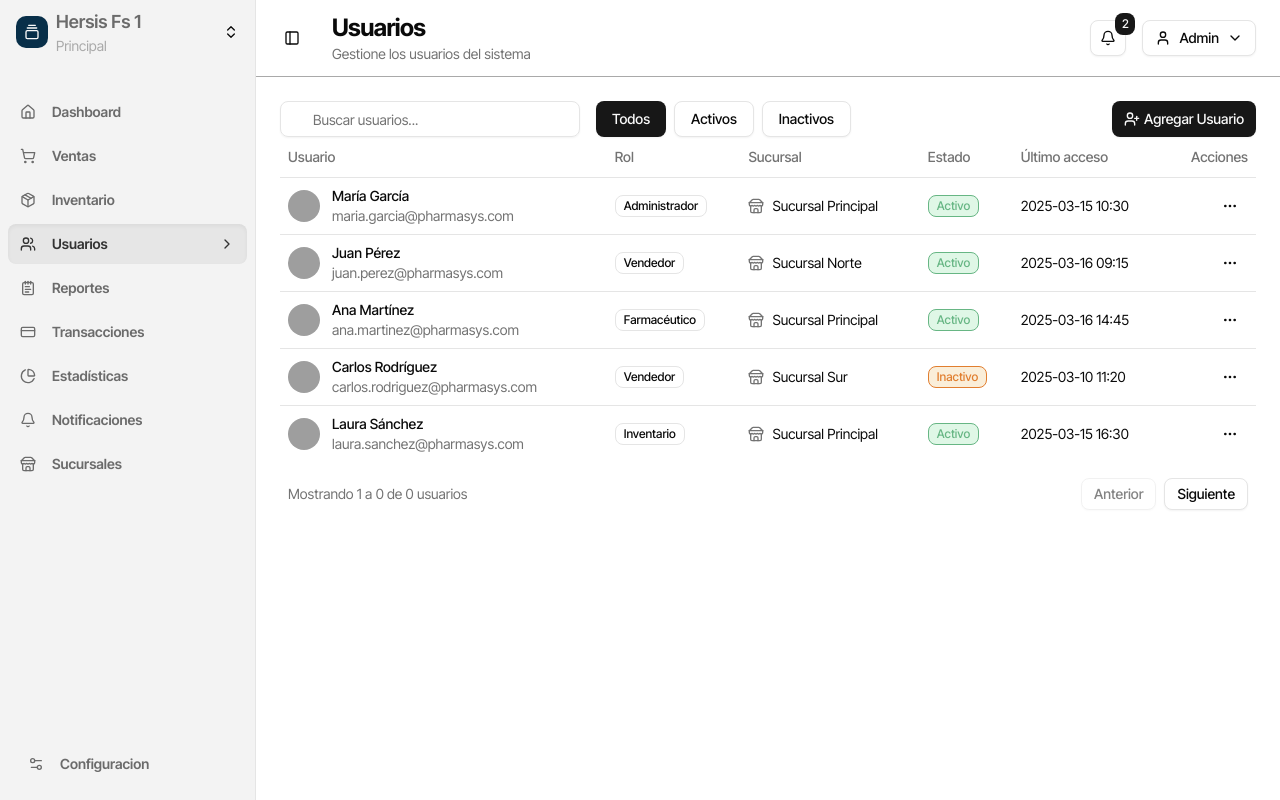
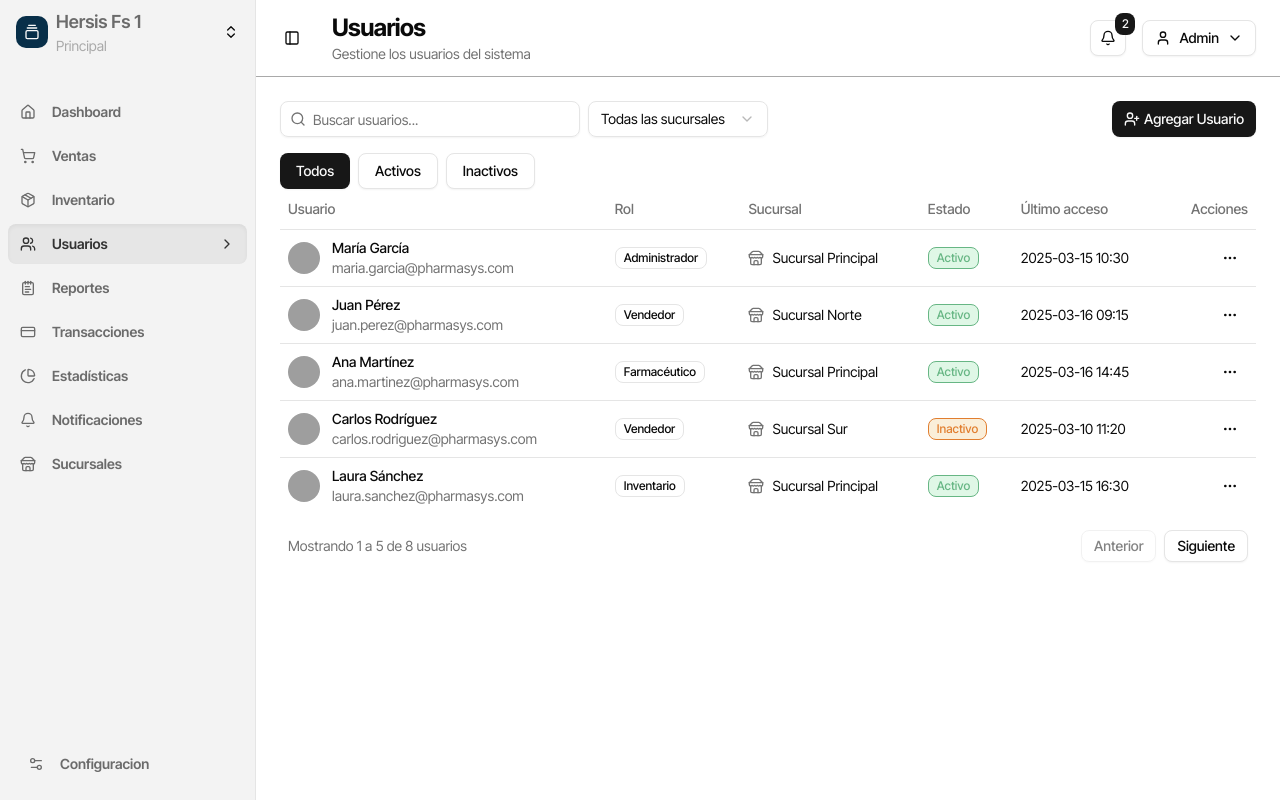
Before and after one commit to Bricret/hersis_fs_web, a Next.js app: page /users in a window 1280 px wide. Built offline with nearby package versions, Linux system fonts and the light colour scheme; grey boxes are pictures that could not be loaded.

Commit message:
add: implementar selección de sucursal en los filtros de usuarios, actualizar lógica de filtrado y manejar cambios en la sucursal seleccionada

```diff
--- a/app/(general)/users/page.tsx
+++ b/app/(general)/users/page.tsx
@@ -18,6 +18,8 @@ export default function UsersPage() {
     setSearchTerm,
     selectedTab,
     setSelectedTab,
+    selectedSucursal,
+    setSelectedSucursal,
   } = useUsers();
 
   const { handleToggleStatus, handleDeleteUser, handleResetPassword } =
@@ -34,6 +36,8 @@ export default function UsersPage() {
             onSearchChange={setSearchTerm}
             selectedTab={selectedTab}
             onTabChange={setSelectedTab}
+            selectedSucursal={selectedSucursal}
+            onSucursalChange={setSelectedSucursal}
           />
 
           <UserTable
--- a/presentation/components/users/UserFilters.tsx
+++ b/presentation/components/users/UserFilters.tsx
@@ -2,24 +2,43 @@ import { Search } from "lucide-react";
 import { Button } from "../ui/button";
 import { Input } from "../ui/input";
 import { NewUserDialog } from "./NewUserDialog";
+import {
+  Select,
+  SelectContent,
+  SelectItem,
+  SelectTrigger,
+  SelectValue,
+} from "../ui/select";
 
 interface UserFiltersProps {
   searchTerm: string;
   onSearchChange: (value: string) => void;
   selectedTab: string;
   onTabChange: (tab: string) => void;
+  selectedSucursal: string;
+  onSucursalChange: (sucursal: string) => void;
 }
+
+const sucursales = [
+  "todas",
+  "Sucursal Principal",
+  "Sucursal Norte",
+  "Sucursal Sur",
+];
 
 export function UserFilters({
   searchTerm,
   onSearchChange,
   selectedTab,
   onTabChange,
+  selectedSucursal,
+  onSucursalChange,
 }: UserFiltersProps) {
   return (
     <div className="flex flex-col gap-4">
       <div className="flex items-center justify-between gap-4">
-        <div className="flex gap-2relative">
+        <div className="flex gap-2 items-center">
+          <div className="relative">
             <Search className="absolute left-2.5 top-2.5 h-4 w-4 text-muted-foreground" />
             <Input
               type="search"
@@ -28,7 +47,25 @@ export function UserFilters({
               value={searchTerm}
               onChange={(e) => onSearchChange(e.target.value)}
             />
-          <div className="flex gap-2 ml-4">
+          </div>
+
+          <Select value={selectedSucursal} onValueChange={onSucursalChange}>
+            <SelectTrigger className="w-[180px]">
+              <SelectValue placeholder="Seleccionar sucursal" />
+            </SelectTrigger>
+            <SelectContent>
+              {sucursales.map((sucursal) => (
+                <SelectItem key={sucursal} value={sucursal}>
+                  {sucursal === "todas" ? "Todas las sucursales" : sucursal}
+                </SelectItem>
+              ))}
+            </SelectContent>
+          </Select>
+        </div>
+        <NewUserDialog />
+      </div>
+
+      <div className="flex gap-2">
         <Button
           variant={selectedTab === "todos" ? "default" : "outline"}
           onClick={() => onTabChange("todos")}
@@ -49,8 +86,5 @@ export function UserFilters({
         </Button>
       </div>
     </div>
-        <NewUserDialog />
-      </div>
-    </div>
   );
 }
--- a/presentation/hooks/user/useUsers.tsx
+++ b/presentation/hooks/user/useUsers.tsx
@@ -13,11 +13,27 @@ export function useUsers() {
   const [currentPage, setCurrentPage] = useState(1);
   const [searchTerm, setSearchTerm] = useState("");
   const [selectedTab, setSelectedTab] = useState("todos");
+  const [selectedSucursal, setSelectedSucursal] = useState("todas");
 
   const filteredUsers = () => {
     return users.filter((user) => {
-      const fullName = `${user.nombre} ${user.apellido}`;
-      return fullName.toLowerCase().includes(searchTerm.toLowerCase());
+      const matchesSearch = `${user.nombre} ${user.apellido}`
+        .toLowerCase()
+        .includes(searchTerm.toLowerCase());
+
+      const matchesStatus =
+        selectedTab === "todos"
+          ? true
+          : selectedTab === "activos"
+          ? user.estado === "activo"
+          : user.estado === "inactivo";
+
+      const matchesSucursal =
+        selectedSucursal === "todas"
+          ? true
+          : user.sucursal === selectedSucursal;
+
+      return matchesSearch && matchesStatus && matchesSucursal;
     });
   };
 
@@ -27,14 +43,27 @@ export function useUsers() {
     return filteredUsers().slice(startIndex, endIndex);
   };
 
+  // Cuando cambia el filtro, regresamos a la primera página
+  const handleTabChange = (tab: string) => {
+    setSelectedTab(tab);
+    setCurrentPage(1);
+  };
+
+  const handleSucursalChange = (sucursal: string) => {
+    setSelectedSucursal(sucursal);
+    setCurrentPage(1);
+  };
+
   return {
     users: paginatedUsers,
-    totalUsers: filteredUsers.length,
+    totalUsers: filteredUsers().length,
     currentPage,
     setCurrentPage,
     searchTerm,
     setSearchTerm,
     selectedTab,
-    setSelectedTab,
+    setSelectedTab: handleTabChange,
+    selectedSucursal,
+    setSelectedSucursal: handleSucursalChange,
   };
 }
```
Lines whose indentation alone changed are shown as unchanged.
